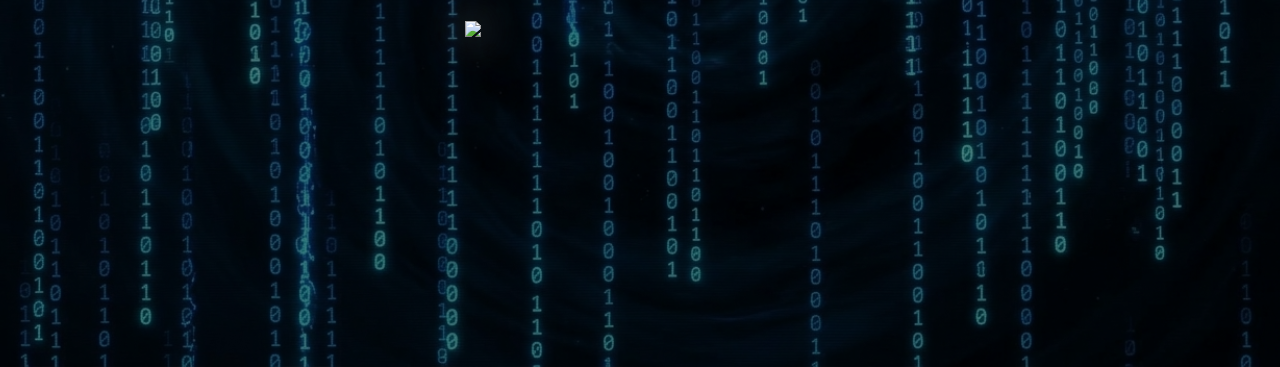
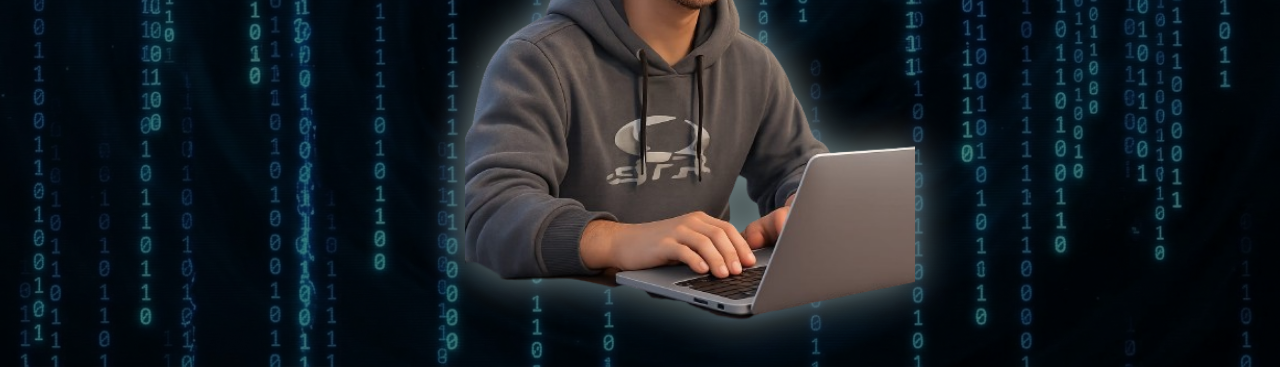
Before and after one commit to EduoliveM/Meu-Portif-lio, a plain HTML site: page index.html in a window 1280 px wide. Shown: the part 433-800 px from the top of the page. Drawn offline with Linux system fonts and the light colour scheme; the site is published under a folder, as on GitHub Pages, so addresses that start at the root find nothing.

Commit message:
Update index.html

```diff
--- a/index.html
+++ b/index.html
@@ -32,7 +32,7 @@
         <p class="typing2">Desenvolvedor Full stack</p>
       </div>
 
-      <img src="/src/img/img.3d.png" class="img-programador" />
+      <img src="src/img/img.3d.png" class="img-programador" />
     </section>
 
 
```
